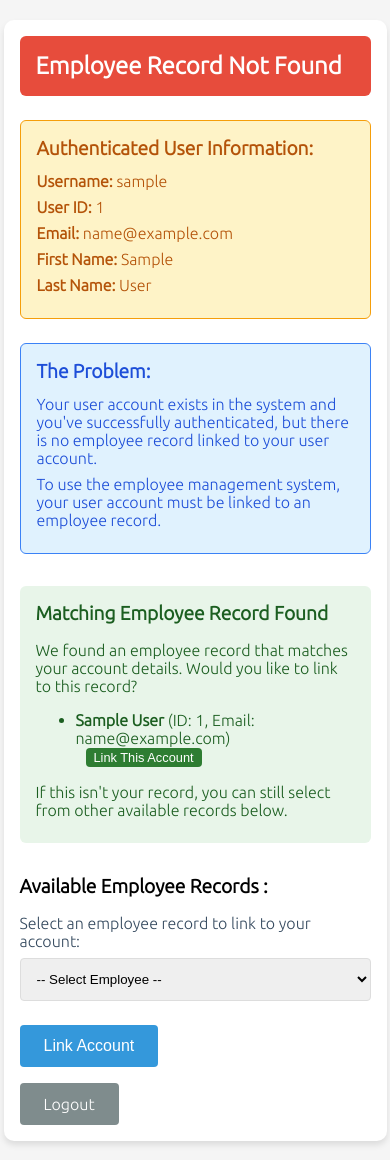
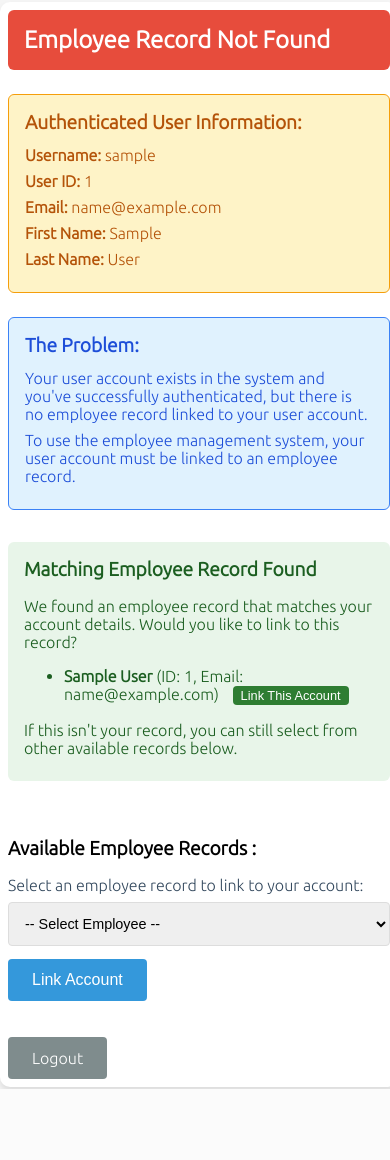
Before and after one commit to Vaishnavi9820/eee, a Django app: template empmanagement/templates/employee/user_employee_linking.html in a window 390 px wide. After the commit the page ends 1089 px from the top, so only its background shows below. Run offline with Django 4.2, Linux system fonts and the light colour scheme; the template is opened without the code that fills it: most values are stand-ins (such as "Sample title", 1, 10 or a date in 2020).

Commit message:
Fix duplicate title and improve table responsiveness in user_employee_linking.html

```diff
--- a/empmanagement/templates/employee/user_employee_linking.html
+++ b/empmanagement/templates/employee/user_employee_linking.html
@@ -21,12 +21,12 @@
         .container {
             box-shadow: 0 4px 6px rgba(0, 0, 0, 0.1);
             border-radius: 10px;
-            width: 80%;
-            max-width: 1000px;
-            margin: 5% auto;
+            width: 95%;
+            max-width: 98%;
+            margin: 1% auto;
             background-color: white;
-            padding: 2rem;
-            overflow: hidden;
+            padding: 1.5rem;
+            overflow-x: auto;
         }
 
         .header {
@@ -127,10 +127,55 @@
             background-color: #636e72;
         }
 
+        /* Table styles */
+        .table-responsive {
+            width: 100%;
+            overflow-x: auto;
+            margin-bottom: 1rem;
+        }
+
+        table {
+            width: 100%;
+            border-collapse: collapse;
+            margin: 1rem 0;
+        }
+
+        th, td {
+            padding: 0.75rem;
+            text-align: left;
+            border-bottom: 1px solid #dee2e6;
+        }
+
+        th {
+            background-color: #f8f9fa;
+            font-weight: 600;
+        }
+
+        tr:hover {
+            background-color: #f8f9fa;
+        }
+
         @media (max-width: 768px) {
             .container {
-                width: 90%;
-                padding: 1rem;
+                width: 98%;
+                padding: 0.5rem;
+                margin: 0.5% auto;
+            }
+            .form-group {
+                margin-bottom: 0.8rem;
+            }
+            .form-control {
+                padding: 0.4rem 0.6rem;
+                font-size: 0.9rem;
+            }
+            table {
+                display: block;
+                overflow-x: auto;
+                white-space: nowrap;
+            }
+            th, td {
+                padding: 0.5rem;
+                font-size: 0.9rem;
             }
         }
     </style>
@@ -138,9 +183,11 @@
 
 <body>
     <div class="container">
+        {% if not no_employees %}
         <div class="header">
             <h4>Employee Record Not Found</h4>
         </div>
+        {% endif %}
 
         <div class="info-box warning-box">
             <h5>Authenticated User Information:</h5>
@@ -280,7 +327,8 @@
                 <button type="submit" class="btn btn-primary">Create Employee & Link Account</button>
             </form>
             {% else %}
-            <h5>Available Employee Records {% if all_employees|length > 20 %}(Showing 20 of {{ all_employees|length }}){% endif %}:</h5>
+            <div class="table-responsive">
+                <h5>Available Employee Records {% if all_employees|length > 20 %}(Showing 20 of {{ all_employees|length }}){% endif %}:</h5>
                 {% if messages %}
                 <div class="messages">
                     {% for message in messages %}
@@ -307,8 +355,10 @@
                 <button type="submit" class="btn btn-primary">Link Account</button>
             </form>
             {% endif %}
-
-            <a href="{% url 'logout_user' %}" class="btn btn-secondary">Logout</a>
+            </div>
+            <div style="margin-top: 20px;">
+                <a href="{% url 'logout_user' %}" class="btn btn-secondary">Logout</a>
+            </div>
         </div>
     </div>
 </body>
```
